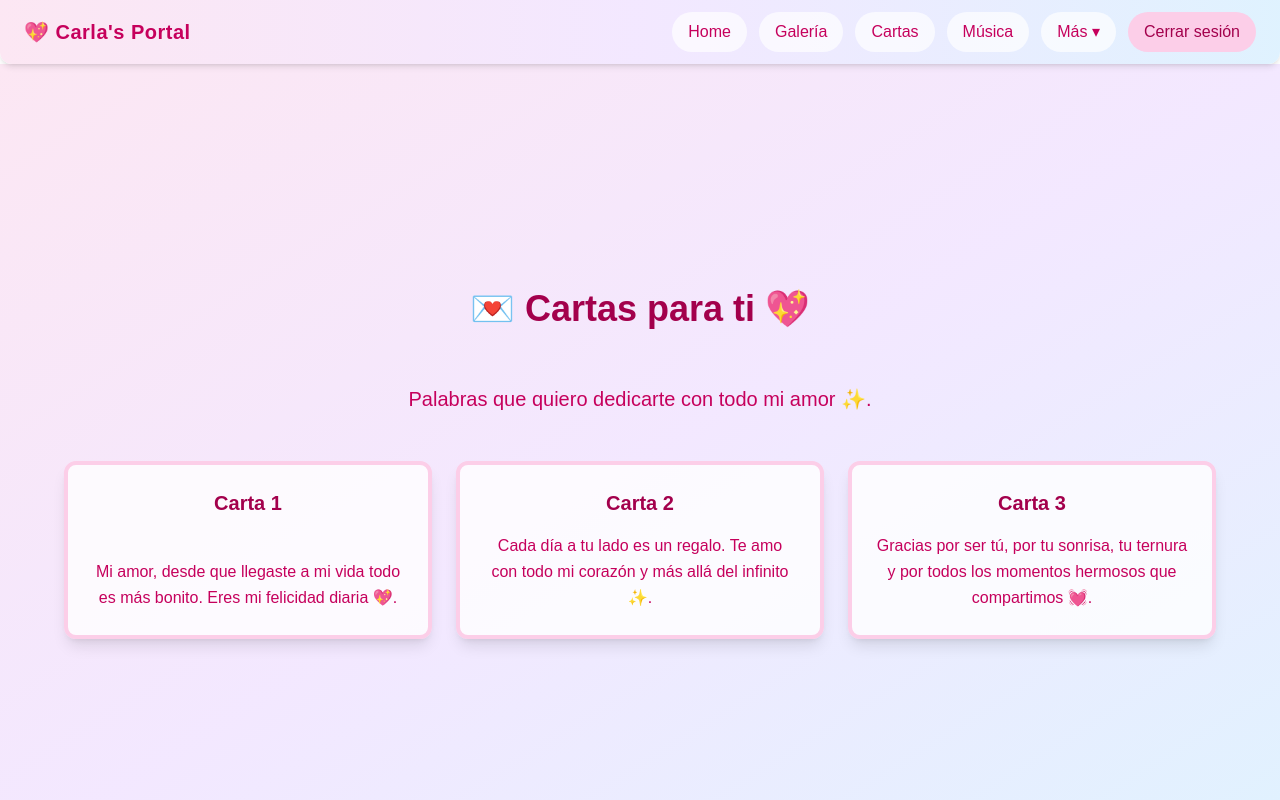
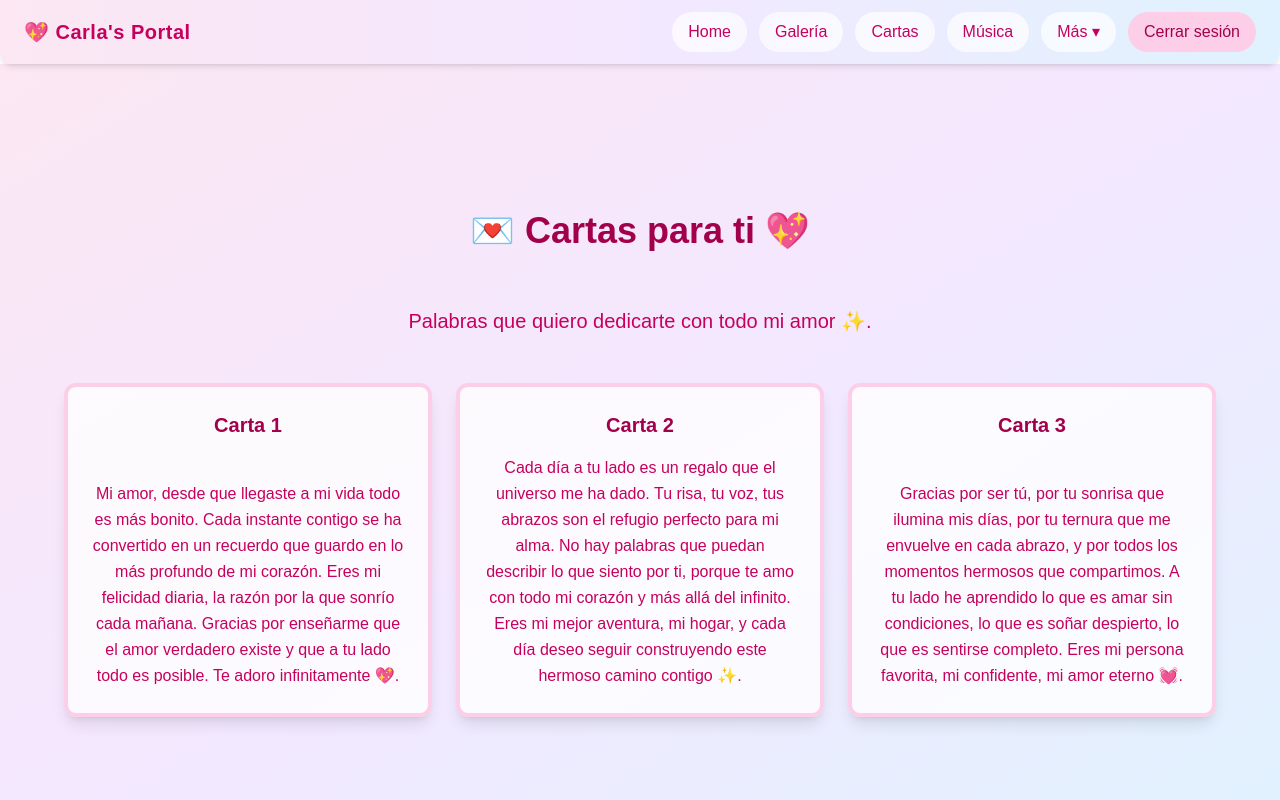
Before and after one commit to yorusaurio/happy-birthday-carla, a Next.js app: page /cartas in a window 1280 px wide. Shown: the top 800 px of the page. Built offline with nearby package versions, Linux system fonts and the light colour scheme.

Commit message:
feat: Enhance cartas and frases content with more expressive messages

```diff
--- a/src/app/cartas/page.tsx
+++ b/src/app/cartas/page.tsx
@@ -3,17 +3,18 @@
 const cartas = [
   {
     titulo: 'Carta 1',
-    contenido: 'Mi amor, desde que llegaste a mi vida todo es más bonito. Eres mi felicidad diaria 💖.'
+    contenido: 'Mi amor, desde que llegaste a mi vida todo es más bonito. Cada instante contigo se ha convertido en un recuerdo que guardo en lo más profundo de mi corazón. Eres mi felicidad diaria, la razón por la que sonrío cada mañana. Gracias por enseñarme que el amor verdadero existe y que a tu lado todo es posible. Te adoro infinitamente 💖.'
   },
   {
     titulo: 'Carta 2',
-    contenido: 'Cada día a tu lado es un regalo. Te amo con todo mi corazón y más allá del infinito ✨.'
+    contenido: 'Cada día a tu lado es un regalo que el universo me ha dado. Tu risa, tu voz, tus abrazos son el refugio perfecto para mi alma. No hay palabras que puedan describir lo que siento por ti, porque te amo con todo mi corazón y más allá del infinito. Eres mi mejor aventura, mi hogar, y cada día deseo seguir construyendo este hermoso camino contigo ✨.'
   },
   {
     titulo: 'Carta 3',
-    contenido: 'Gracias por ser tú, por tu sonrisa, tu ternura y por todos los momentos hermosos que compartimos 💓.'
+    contenido: 'Gracias por ser tú, por tu sonrisa que ilumina mis días, por tu ternura que me envuelve en cada abrazo, y por todos los momentos hermosos que compartimos. A tu lado he aprendido lo que es amar sin condiciones, lo que es soñar despierto, lo que es sentirse completo. Eres mi persona favorita, mi confidente, mi amor eterno 💓.'
   }
 ];
+
 
 export default function CartasPage() {
   return (
--- a/src/app/frases/page.tsx
+++ b/src/app/frases/page.tsx
@@ -6,16 +6,18 @@ const frases = [
   "Te mato si me dices la escala de 1-10 🎶",
   "Que gei que eres 💓",
   "No me presiones ❤️",
-  "No me caes 🌟"
+  "No me caes 🌟",
+  "El que llora es gei 🌟",
+  "Te amo 3 millones 💓",
 ];
 
 export default function FrasesPage() {
-  const [index, setIndex] = useState(0);
+  const [index, setIndex] = useState(() => Math.floor(Math.random() * frases.length));
 
   useEffect(() => {
     const interval = setInterval(() => {
-      setIndex((prev) => (prev + 1) % frases.length);
-    }, 4000); // cambia cada 4s
+      setIndex(() => Math.floor(Math.random() * frases.length));
+    }, 4000);
     return () => clearInterval(interval);
   }, []);
 
```
